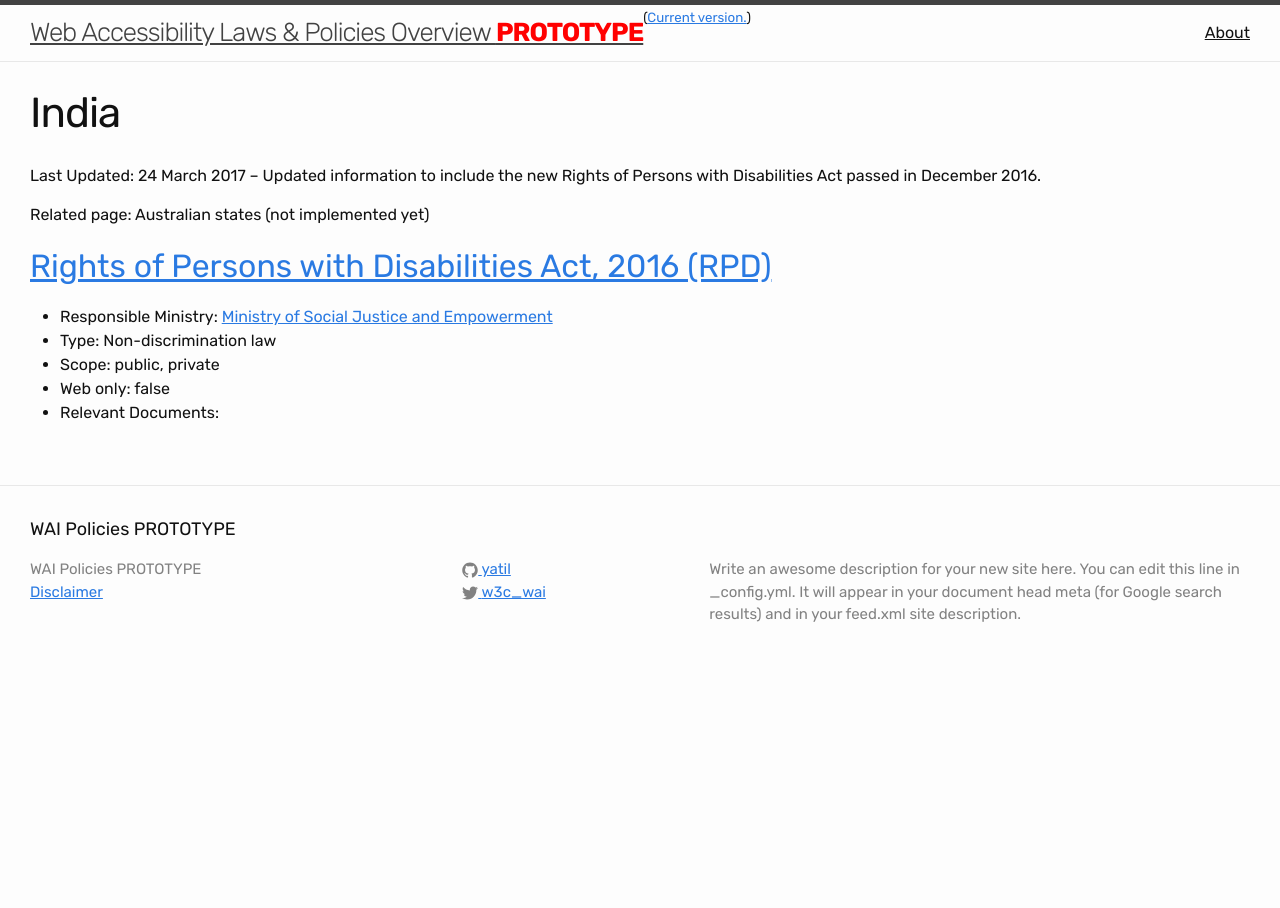
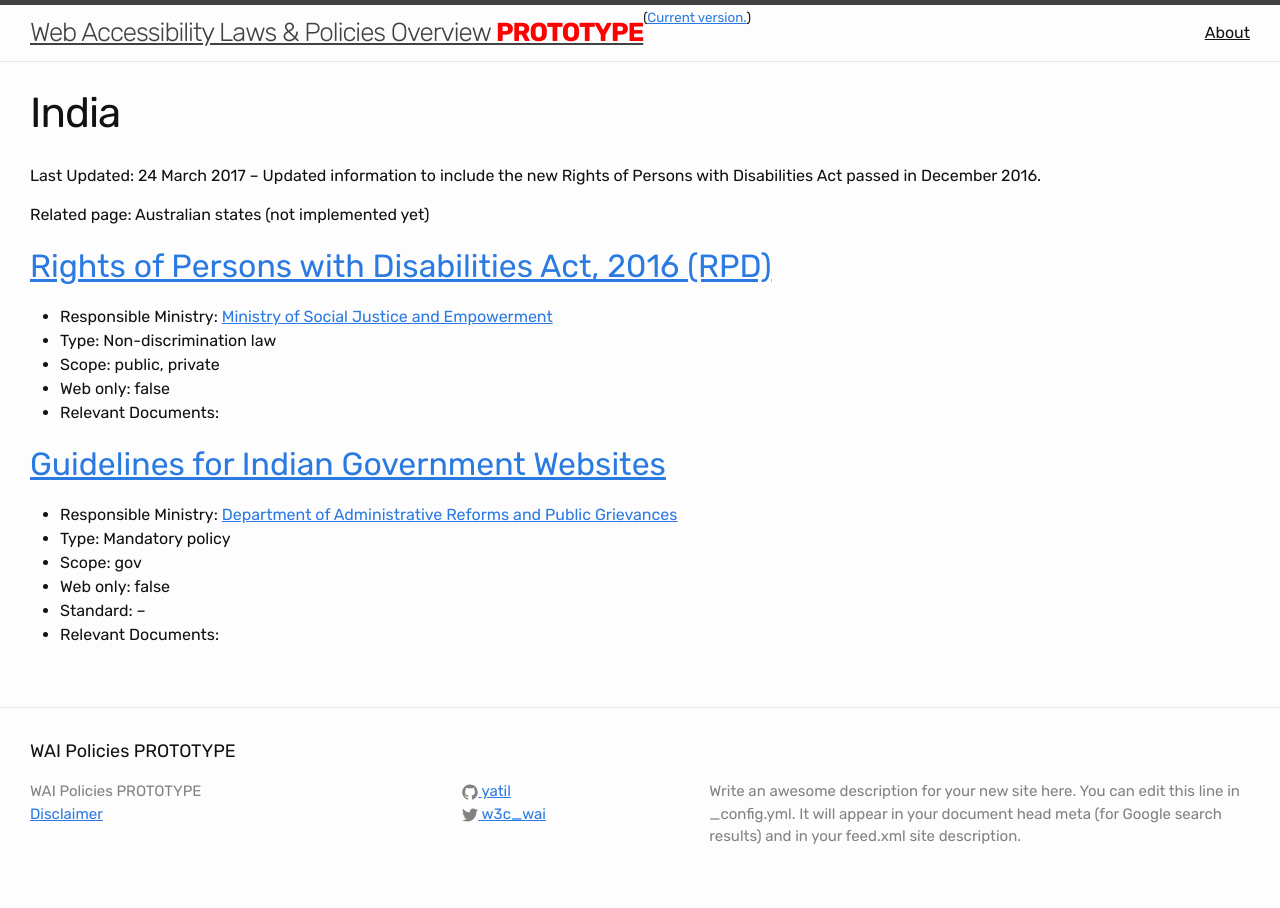
Before and after one commit to w3c/wai-policies-prototype, a Jekyll site: the page built from _policies/india.md, in a window 1280 px wide. Built offline with Jekyll 4.4.1, drawn with Linux system fonts in a browser that asks for light colours.

Commit message:
Update India to add govt. web policy

```diff
--- a/_policies/india.md
+++ b/_policies/india.md
@@ -18,4 +18,17 @@ policies:
     scope: public, private # keys that allows us to use any combination
     standard: False
     documents:
+  - title: Guidelines for Indian Government Websites
+    url: http://web.guidelines.gov.in
+    updated: 2017-03-25
+    wcagver: WCAG 2.0 Level A
+    enactdate: 2009
+    type: Mandatory policy # other values: law/policy/procurement
+    ministries:
+      - title: Department of Administrative Reforms and Public Grievances
+        url: http://darpg.nic.in/
+    webonly: no # other values: yes
+    scope: gov # keys that allows us to use any combination
+    standard: WCAG20
+    documents:
 ---
```
